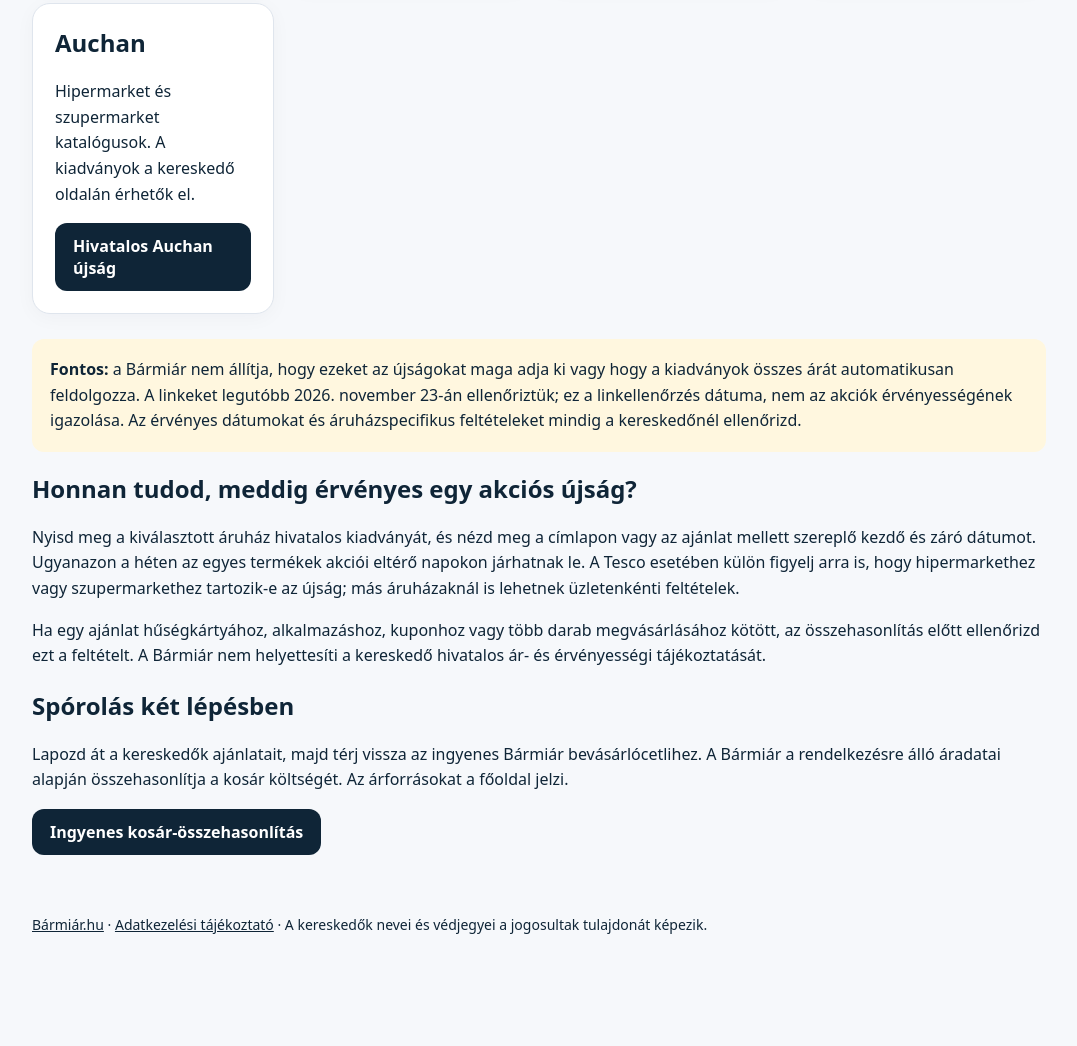
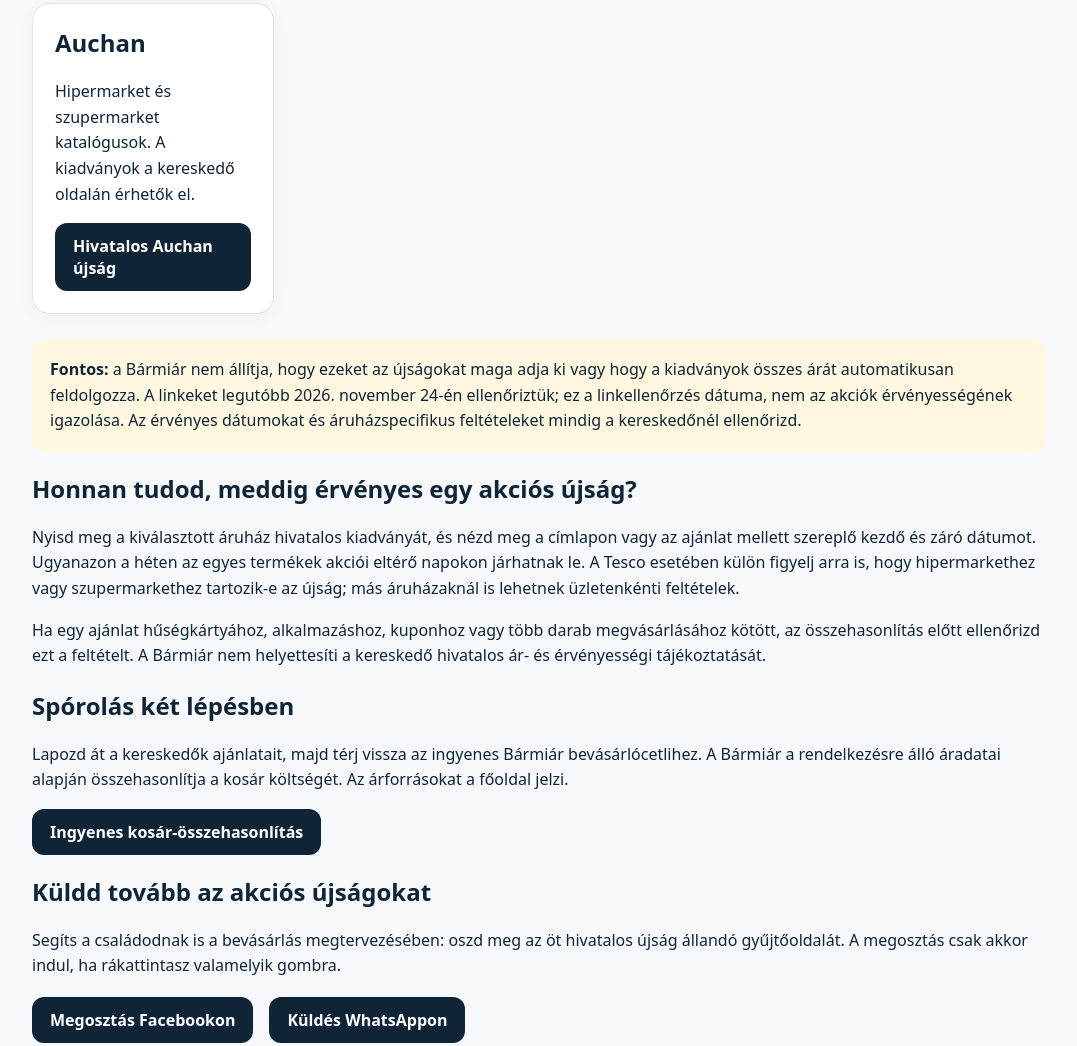
Before and after one commit to Andor00001/barmiar, a plain HTML site: page ujsagok.html in a window 1280 px wide. Shown: the part 1072-2118 px from the top of the page, without its empty margins (101-1178 px from the left). Before the commit the page ends 2046 px from the top, so only its background shows below. Drawn offline with Linux system fonts and the light colour scheme.

Commit message:
UX: önkéntes akciósújság-megosztás Facebookon és WhatsAppon; forráslinkek ellenőrzése 2026-11-24

```diff
--- a/ujsagok.html
+++ b/ujsagok.html
@@ -20,8 +20,9 @@
 <article class="card"><h2>PENNY</h2><p>Aktuális heti reklámújság és életmód-katalógus.</p><a href="https://www.penny.hu/reklamujsag" target="_blank" rel="noopener noreferrer" aria-label="Hivatalos PENNY újság – új lapon nyílik meg">Hivatalos PENNY újság</a></article>
 <article class="card"><h2>Auchan</h2><p>Hipermarket és szupermarket katalógusok. A kiadványok a kereskedő oldalán érhetők el.</p><a href="https://auchan.hu/katalogusok" target="_blank" rel="noopener noreferrer" aria-label="Hivatalos Auchan újság – új lapon nyílik meg">Hivatalos Auchan újság</a></article>
 </div>
-<p class="hint"><strong>Fontos:</strong> a Bármiár nem állítja, hogy ezeket az újságokat maga adja ki vagy hogy a kiadványok összes árát automatikusan feldolgozza. A linkeket legutóbb 2026. november 23-án ellenőriztük; ez a linkellenőrzés dátuma, nem az akciók érvényességének igazolása. Az érvényes dátumokat és áruházspecifikus feltételeket mindig a kereskedőnél ellenőrizd.</p>
+<p class="hint"><strong>Fontos:</strong> a Bármiár nem állítja, hogy ezeket az újságokat maga adja ki vagy hogy a kiadványok összes árát automatikusan feldolgozza. A linkeket legutóbb 2026. november 24-én ellenőriztük; ez a linkellenőrzés dátuma, nem az akciók érvényességének igazolása. Az érvényes dátumokat és áruházspecifikus feltételeket mindig a kereskedőnél ellenőrizd.</p>
 <section aria-labelledby="ervenyesseg"><h2 id="ervenyesseg">Honnan tudod, meddig érvényes egy akciós újság?</h2><p>Nyisd meg a kiválasztott áruház hivatalos kiadványát, és nézd meg a címlapon vagy az ajánlat mellett szereplő kezdő és záró dátumot. Ugyanazon a héten az egyes termékek akciói eltérő napokon járhatnak le. A Tesco esetében külön figyelj arra is, hogy hipermarkethez vagy szupermarkethez tartozik-e az újság; más áruházaknál is lehetnek üzletenkénti feltételek.</p><p>Ha egy ajánlat hűségkártyához, alkalmazáshoz, kuponhoz vagy több darab megvásárlásához kötött, az összehasonlítás előtt ellenőrizd ezt a feltételt. A Bármiár nem helyettesíti a kereskedő hivatalos ár- és érvényességi tájékoztatását.</p></section>
 <h2>Spórolás két lépésben</h2><p>Lapozd át a kereskedők ajánlatait, majd térj vissza az ingyenes Bármiár bevásárlócetlihez. A Bármiár a rendelkezésre álló áradatai alapján összehasonlítja a kosár költségét. Az árforrásokat a főoldal jelzi.</p>
 <a class="cta" href="/#terv">Ingyenes kosár-összehasonlítás</a>
+<section id="megosztas" aria-labelledby="megosztas-cim"><h2 id="megosztas-cim">Küldd tovább az akciós újságokat</h2><p>Segíts a családodnak is a bevásárlás megtervezésében: oszd meg az öt hivatalos újság állandó gyűjtőoldalát. A megosztás csak akkor indul, ha rákattintasz valamelyik gombra.</p><div class="quickstart"><a class="cta" href="https://www.facebook.com/sharer/sharer.php?u=https%3A%2F%2Fbarmiar.hu%2Fujsagok.html" target="_blank" rel="noopener noreferrer" aria-label="Akciós újságok megosztása Facebookon – új lapon">Megosztás Facebookon</a><a class="cta" href="https://wa.me/?text=%C3%96t%20%C3%A1ruh%C3%A1z%20hivatalos%20akci%C3%B3s%20%C3%BAjs%C3%A1gja%20egy%20helyen%3A%20https%3A%2F%2Fbarmiar.hu%2Fujsagok.html" target="_blank" rel="noopener noreferrer" aria-label="Akciós újságok küldése WhatsAppon – új lapon">Küldés WhatsAppon</a></div></section>
 </main><footer><a href="/">Bármiár.hu</a> · <a href="adatkezeles.html">Adatkezelési tájékoztató</a> · A kereskedők nevei és védjegyei a jogosultak tulajdonát képezik.</footer></body></html>
```
